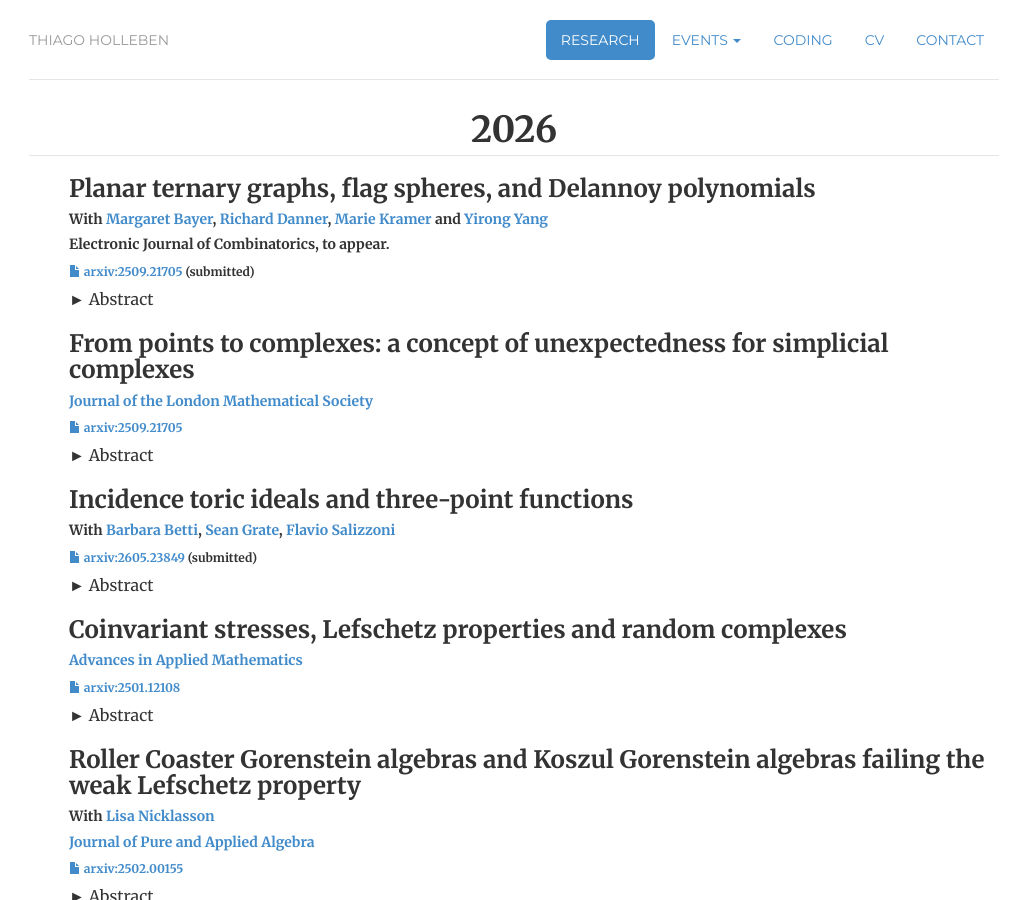
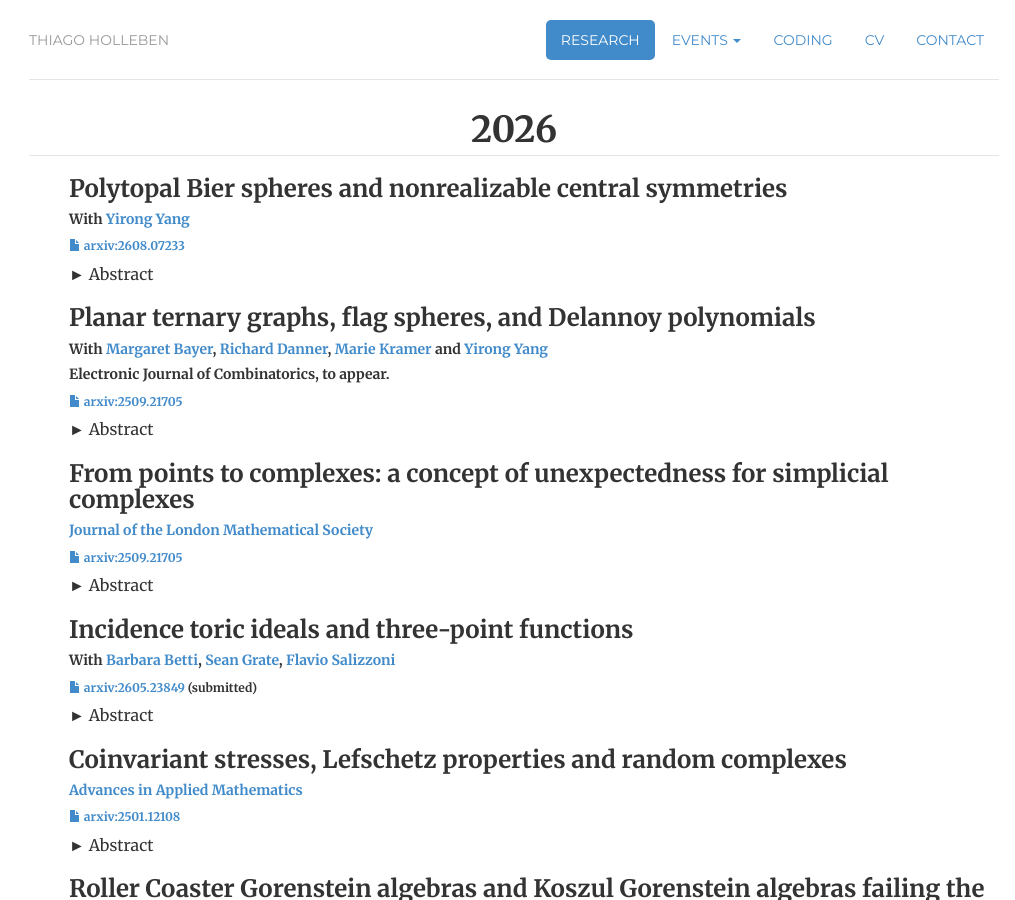
Before and after one commit to hollebenthiago/hollebenthiago.github.io, a Jekyll site: the page built from research/index.html, in a window 1280 px wide and 900 px high. Shown: the whole window, without its empty margins (126-1141 px from the left). Built offline with Jekyll 4.4.1, drawn with Linux system fonts in a browser that asks for light colours; some of the changed text lies outside the part shown.

Commit message:
adding nonrealizable symmetries paper

```diff
--- a/research/index.html
+++ b/research/index.html
@@ -20,6 +20,25 @@ description: Thiago Holleben is a PhD candidate at Dalhousie University.
             <ul>
                 <li class="paper">
                     <h3>
+                        Polytopal Bier spheres and nonrealizable central symmetries
+                    </h3>
+                    <h5>
+                        With <a href="https://sites.google.com/view/yirongyang/home">Yirong Yang</a>
+                    </h5>
+                    <h6><a href="https://arxiv.org/pdf/2608.07233"><i class="glyphicon glyphicon-file"></i> arxiv:2608.07233</a></h6>
+                    <details class="styled">
+                        <summary>
+                            Abstract
+                        </summary>
+                        <div>
+                            <p>
+                                Bier spheres arise as deleted joins of simplicial complexes with their combinatorial Alexander duals and form one of the largest known families of simplicial spheres. We study centrally symmetric Bier spheres and give a simple criterion for when they cannot arise as boundaries of centrally symmetric polytopes. From this, we obtain a large new family of simplicial polytopes with combinatorial automorphisms that cannot be realized geometrically. Prior to our construction, the Bokowski--Ewald--Kleinschmidt polytope was the only known simplicial example exhibiting these properties. By Smith theory, these polytopes have noncontractible realization spaces. Finally, we establish that every Bier sphere with at most $12$ vertices is polytopal.
+                            </p>
+                        </div>
+                    </details>
+                </li>
+                <li class="paper">
+                    <h3>
                         Planar ternary graphs, flag spheres, and Delannoy polynomials
                     </h3>
                     <h5>
@@ -28,7 +47,7 @@ description: Thiago Holleben is a PhD candidate at Dalhousie University.
                     <h5>
                         Electronic Journal of Combinatorics, to appear.
                     </h5>
-                    <h6><a href="https://arxiv.org/pdf/2509.21705"><i class="glyphicon glyphicon-file"></i> arxiv:2509.21705</a> (submitted)</h6>
+                    <h6><a href="https://arxiv.org/pdf/2509.21705"><i class="glyphicon glyphicon-file"></i> arxiv:2509.21705</a></h6>
                     <details class="styled">
                         <summary>
                             Abstract
```
Also changed, not shown: other parts of research/index.html (+1 -1 lines), 5 other files.
